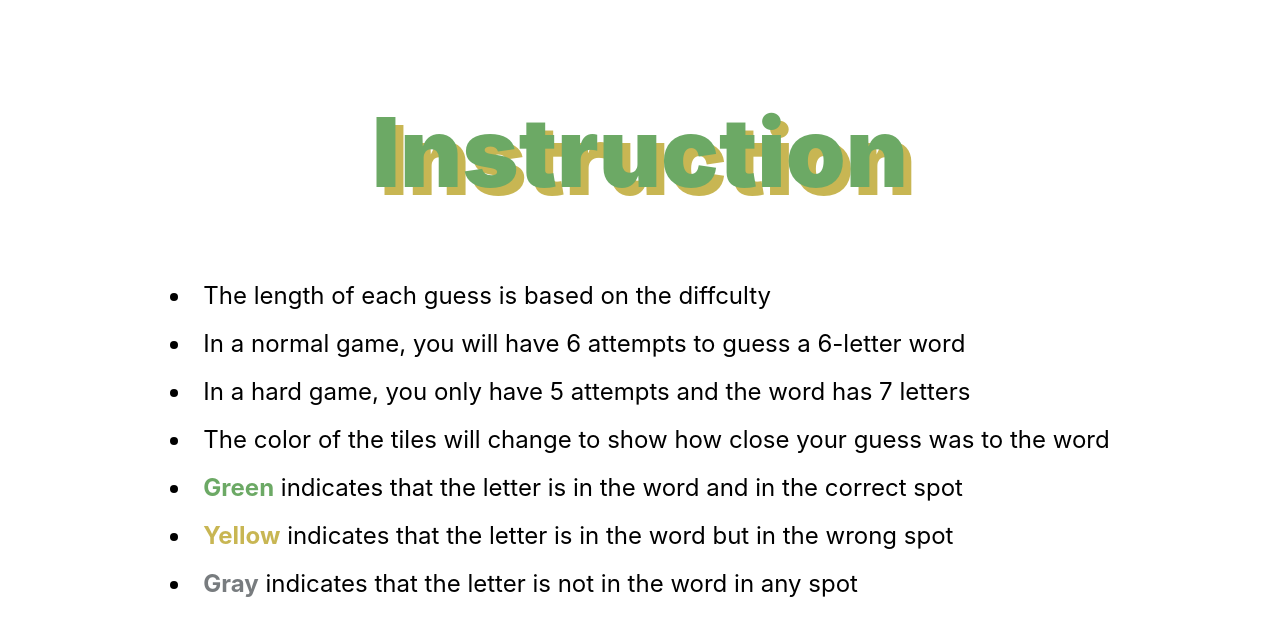
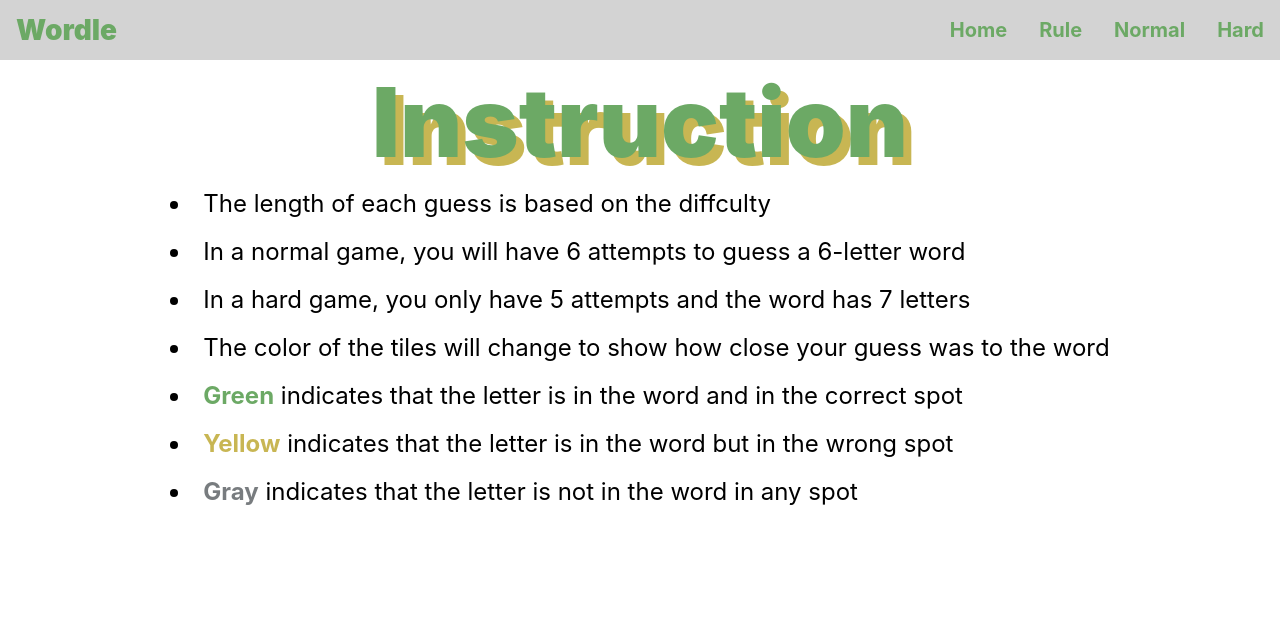
Before and after one commit to SkyyyJiang/tian-jiang-yijing-zheng-project2, a React (Create React App) app in the folder my-react-app/: page /rule in a window 1280 px wide. Shown: the top 636 px of the page. Built offline with nearby package versions, Linux system fonts and the light colour scheme.

Commit message:
add nav bar

```diff
--- a/my-react-app/src/App.css
+++ b/my-react-app/src/App.css
@@ -1,6 +1,6 @@
 #root {
   max-width: 1280px;
-  margin: 0 auto;
-  padding: 2rem;
   text-align: center;
+  margin: 0;
+  padding: 0;
 }
--- /dev/null
+++ b/my-react-app/src/Navbar.css
@@ -0,0 +1,70 @@
+nav input[type="checkbox"] {
+    appearance: none;
+}
+
+nav label {
+    display: none;
+    cursor: pointer;
+}
+
+nav {
+    z-index: 1;
+    position: fixed;
+    width: 100%;
+    height: 60px;
+    display: flex;
+    justify-content: space-between;
+    align-items: center;
+    background-color: lightgray;
+}
+
+nav ul {
+    list-style-type: none;
+    display: flex;
+    align-items: baseline;
+}
+
+nav li {
+    margin-left: 16px;
+    margin-right: 16px;
+    font-size: 20px;
+    font-weight: bold;
+}
+
+.nav-title {
+    display: inline;
+    align-items: center;
+    color: #6ca965;
+    font-size: 28px;
+    font-weight: 900;
+    padding-inline-start: 16px;
+}
+
+@media (max-width: 700px) {
+    nav label {
+        display: block;
+        font-size: 32px;
+        color: #6ca965;
+        padding-inline-end: 16px;
+    }
+
+    nav input[type="checkbox"]:checked ~ ul {
+        right: 0;
+    }
+
+    nav ul {
+        flex-direction: column;
+        align-items: center;
+        justify-content: center;
+        position: absolute;
+        right: 100%;
+        background-color: lightgray;
+        gap: 16px;
+        top: 48px;
+        padding-top: 16px;
+        padding-bottom: 16px;
+        padding-inline-start: 0;
+        margin-block-start: 10px;
+        margin-block-end: 0;
+    }
+}
--- a/my-react-app/src/Navbar.jsx
+++ b/my-react-app/src/Navbar.jsx
@@ -0,0 +1,19 @@
+import React from 'react';
+import { Link } from 'react-router-dom';
+import './Navbar.css';
+
+export default function Navbar() {
+    return (
+        <nav>
+            <div class="nav-title">Wordle</div>
+            <input type="checkbox" id="menu-button" />
+            <label for="menu-button">≡</label>
+            <ul>
+                <li><Link to="/" className='clickable-text'>home</Link></li>
+                <li><Link to="/rule" className='clickable-text'>rule</Link></li>
+                <li><Link to="/game/normal" className='clickable-text'>normal</Link></li>
+                <li><Link to="/game/hard" className='clickable-text'>hard</Link></li>
+            </ul>
+        </nav>
+    );
+}
--- a/my-react-app/src/Rule.css
+++ b/my-react-app/src/Rule.css
@@ -1,10 +1,6 @@
-.rule {
-    font-size: 24px;
-    text-align: center;
-    line-height: 200%;
-}
-
 .content {
     display: inline-block;
     text-align: left;
+    font-size: 24px;
+    line-height: 200%;
 }
--- a/my-react-app/src/Rule.jsx
+++ b/my-react-app/src/Rule.jsx
@@ -1,10 +1,13 @@
 import React from 'react';
 import './Rule.css';
+import Navbar from './Navbar';
 
 export default function Rule() {
     return (
-        <div className="rule">
-            <p className='title'>Instruction</p>
+        <>
+            <Navbar />
+            <div className="container">
+                <div className='title'>Instruction</div>
                 <div className='content'>
                     <li>The length of each guess is based on the diffculty</li>
                     <li>In a normal game, you will have 6 attempts to guess a 6-letter word</li>
@@ -15,5 +18,6 @@
                     <li><strong className='gray'>Gray</strong> indicates that the letter is not in the word in any spot</li>
                 </div>
             </div>
+        </>
     );
 }
--- a/my-react-app/src/common.css
+++ b/my-react-app/src/common.css
@@ -17,6 +17,7 @@
   }
 
   .clickable-text {
+    text-transform: capitalize;
     color: #6ca965;
     text-decoration: none;
   }
@@ -45,3 +46,9 @@
     text-align: center;
     word-break: break-word;
 }
+
+.container {
+  position: relative;
+  text-align: center;
+  padding: 64px;
+}
```
Also changed, not shown: my-react-app/src/App.js (+0 -11 lines), my-react-app/src/logo.svg (deleted). Lines whose indentation alone changed are shown as unchanged.
